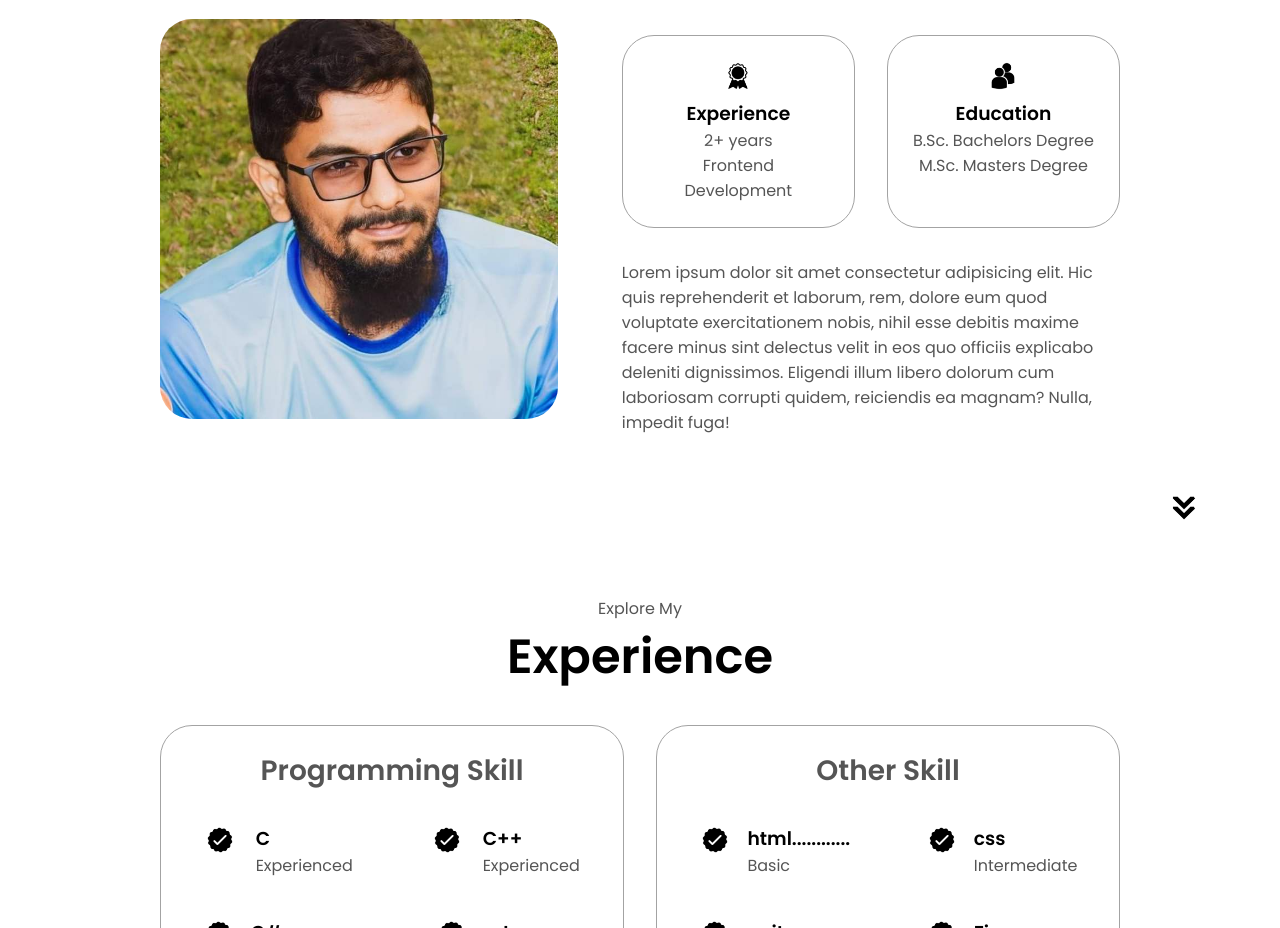
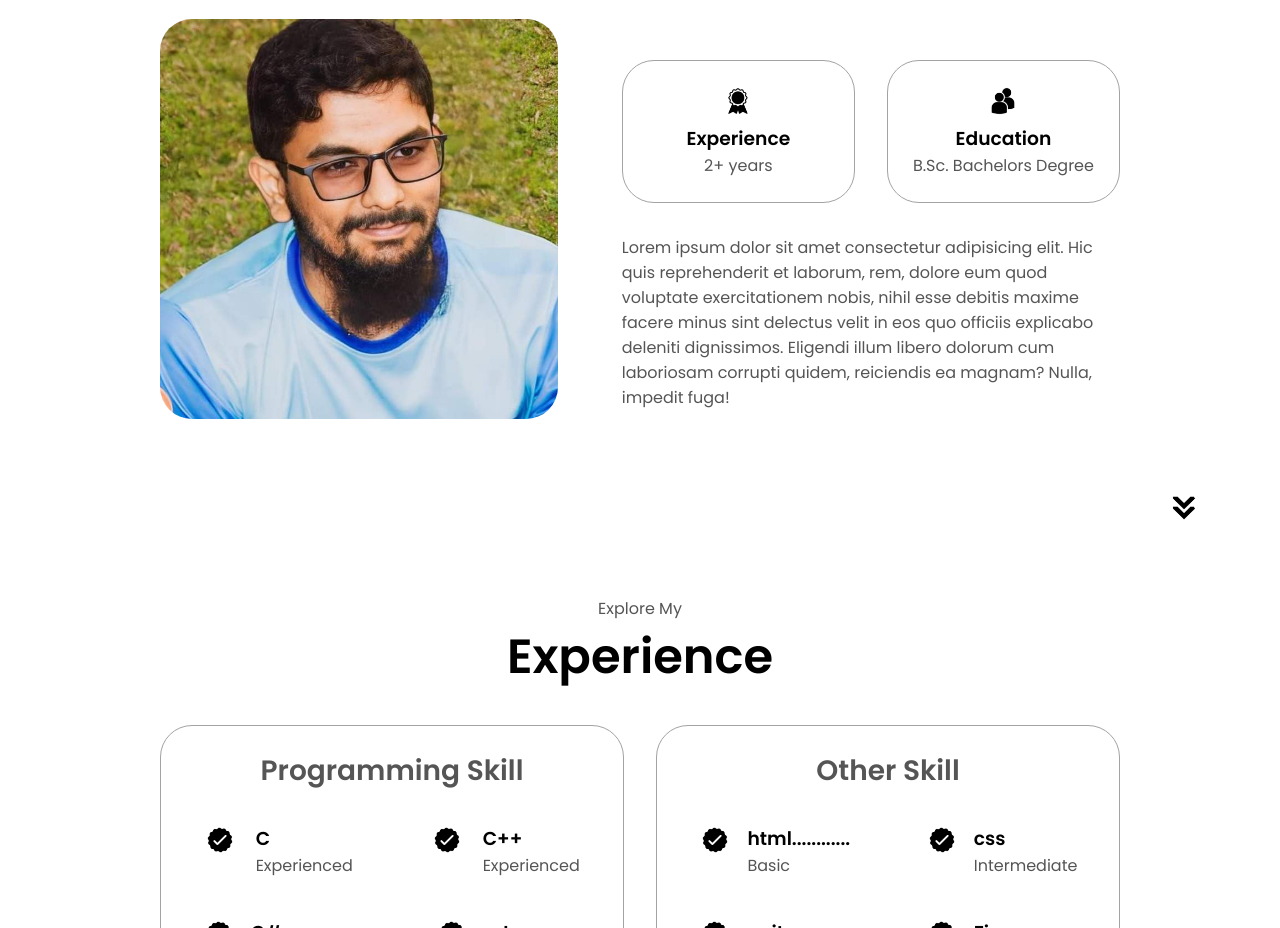
Before and after one commit to chowdhoury/Personal-Website, a plain HTML site: page index.html in a window 1280 px wide. Shown: the part 1100-2028 px from the top of the page. Drawn offline with Linux system fonts and the light colour scheme.

Commit message:
update edu section

```diff
--- a/index.html
+++ b/index.html
@@ -91,7 +91,7 @@
                 class="icon"
               />
               <h3>Experience</h3>
-              <p>2+ years <br />Frontend Development</p>
+              <p>2+ years</p>
             </div>
             <div class="details-container">
               <img
@@ -100,7 +100,7 @@
                 class="icon"
               />
               <h3>Education</h3>
-              <p>B.Sc. Bachelors Degree<br />M.Sc. Masters Degree</p>
+              <p>B.Sc. Bachelors Degree</p>
             </div>
           </div>
           <div class="text-container">
```
